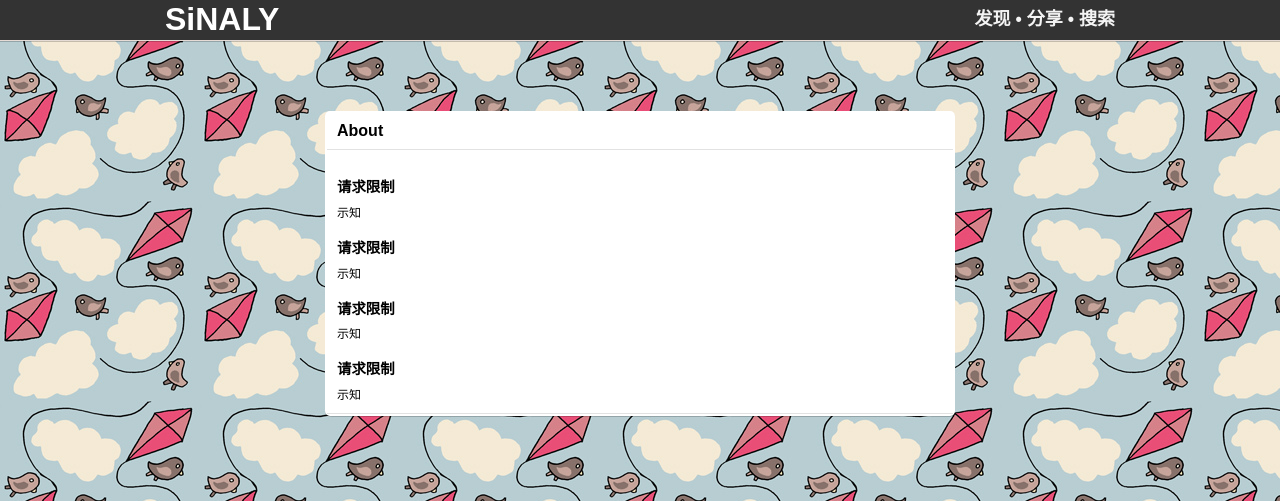
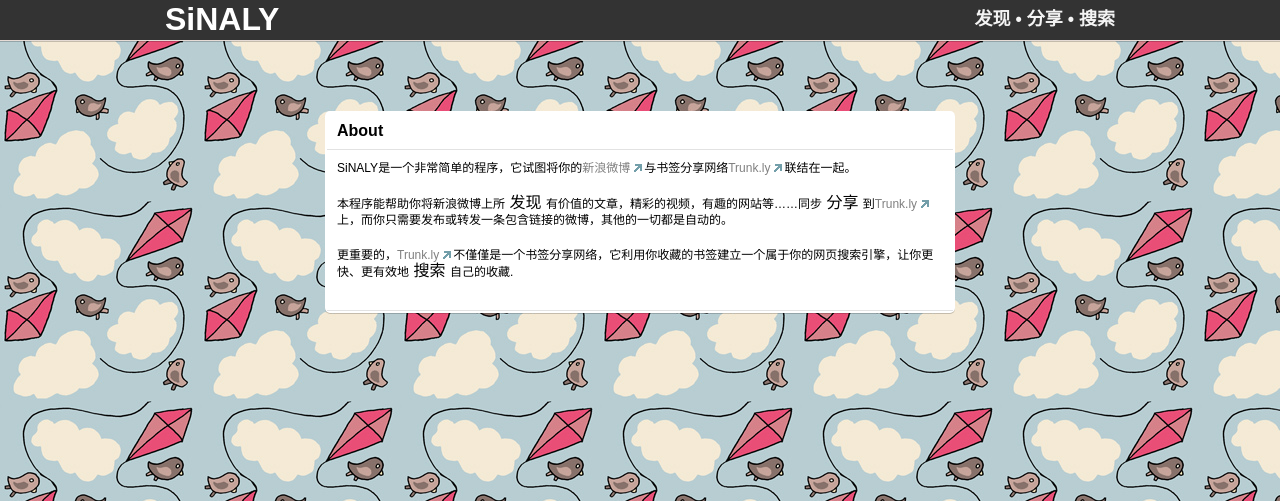
Before and after one commit to roymax/py-sinaly, a Python web app: template views/about.html in a window 1280 px wide. Shown: the top 501 px of the page. Run offline with Jinja, Linux system fonts and the light colour scheme; the template is opened without the code that fills it, so the values that code supplies are empty.

Commit message:
deploied on webfaction

```diff
--- a/fetch.py
+++ b/fetch.py
@@ -6,16 +6,17 @@ fetch.py
 Created by Roy on 2011-02-14.
 Copyright (c) 2011 __MyCompanyName__. All rights reserved.
 """
+
 import re
 import lxml.html
 import web
 from sinat import Sinat, OAuthToken, OAuthConsumer
 from trunkly import Trunkly
 
-
 SINA_CONSUMER_KEY = '3892402622' # your App Key
 SINA_CONSUMER_SECRET = '6af8bdaa10fb55fa82089a8a29787f81' # your App Secret
 
+#db = web.database(dbn='mysql', db='roymax_sinaly', user='roymax_sinaly', pw='654no8BAxf8hqnT')
 db = web.database(dbn='mysql', db='SINALY', user='root', pw='')
 sinaConsumer = OAuthConsumer(SINA_CONSUMER_KEY, SINA_CONSUMER_SECRET)
 p = re.compile('http://[\\w\\.\\-\\/]+')
--- a/models.py
+++ b/models.py
@@ -23,15 +23,17 @@ class User(Base):
 	password = Column(String(32))
 	provider = Column(String(4))
 	token = Column(String(32))
-	secret = Column(String(42))
+	secret = Column(String(32))
+	trunk_key = Column(String(42))
 
-	def __init__(self, passport, nickname, password, provider, token, secret ):
+	def __init__(self, passport, nickname, password, provider, token, secret, trunk_key ):
 		self.passport = passport
 		self.nickname = nickname
 		self.password = password
 		self.provider = provider
 		self.token = token
 		self.secret = secret
+		self.trunk_key = trunk_key
 
 	def __repr__(self)   :
 		return "<User('%s','%s')>" % (self.passport, self.password)
--- /dev/null
+++ b/static/javascripts/google-analytics.js
@@ -0,0 +1,9 @@
+var _gaq = _gaq || [];
+_gaq.push(['_setAccount', 'UA-727170-9']);
+_gaq.push(['_trackPageview']);
+
+(function() {
+  var ga = document.createElement('script'); ga.type = 'text/javascript'; ga.async = true;
+  ga.src = ('https:' == document.location.protocol ? 'https://ssl' : 'http://www') + '.google-analytics.com/ga.js';
+  var s = document.getElementsByTagName('script')[0]; s.parentNode.insertBefore(ga, s);
+})();
--- a/views/about.html
+++ b/views/about.html
@@ -13,14 +13,11 @@
 			</div>
 		</div>
 		<div class="cell">
-			<h5>请求限制</h5>
-			<div>示知</div>
-			<h5>请求限制</h5>
-			<div>示知</div>
-			<h5>请求限制</h5>
-			<div>示知</div>
-			<h5>请求限制</h5>
-			<div>示知</div>
+			<p>SiNALY是一个非常简单的程序，它试图将你的<a href="http://t.sina.com.cn" target="_blank">新浪微博</a>与书签分享网络<a href="http://trunk.ly" target="_blank">Trunk.ly</a>联结在一起。</p>
+			<p>
+			本程序能帮助你将新浪微博上所<span class="bigger"> 发现 </span>有价值的文章，精彩的视频，有趣的网站等……同步<span class="bigger"> 分享  </span>到<a href="http://trunk.ly" target="_blank">Trunk.ly</a>上，而你只需要发布或转发一条包含链接的微博，其他的一切都是自动的。
+			</p>
+			<p>更重要的，<a href="http://trunk.ly" target="_blank">Trunk.ly</a>不僅僅是一个书签分享网络，它利用你收藏的书签建立一个属于你的网页搜索引擎，让你更快、更有效地<span class="bigger"> 搜索 </span>自己的收藏.</p>
 		</div>
 
     </div>
--- a/views/templates/default.html
+++ b/views/templates/default.html
@@ -5,6 +5,8 @@
     {% block head %}
     <title>{% block title %}{% endblock %} - SiNALY</title>
 	<meta http-equiv="Content-Type" content="text/html; charset=utf-8">
+	<meta name="description" content="SiNALY是一个非常简单的程序，它试图将你的新浪微博与书签分享网络Trunk.ly联结在一起。本程序能帮助你将新浪微博上所 发现 有价值的文章，精彩的视频，有趣的网站等……同步 分享 到Trunk.ly上，而你只需要发布或转发一条包含链接的微博，其他的一切都是自动的。" />
+	<meta name="keywords" content="微博 书签 trunk.ly SiNALY" />
 	<link rel="stylesheet" type="text/css" media="screen,projection" href="/static/stylesheets/screen.css">
 	<link rel="stylesheet" type="text/css" media="print" href="/static/stylesheets/print.css">
 	<!--[if IE]>
@@ -49,11 +51,13 @@
 				<div>&copy; Copyright 2010 by <a href="http://blog.roynotes.com/" target="_blank" title="Roy Notes">Roy</a>. </div>
 				<div style="height:5px" ></div>
 				<small>
-					VERSION: 0.1
+					VERSION: Beta Forever
 					<br>
 			   		 &#x238B;&nbsp;&nbsp;No Time is No Excuse
 				</small>
         	{% endblock %}
 		</div>
     </div>
+	<script src="/static/javascripts/google-analytics.js" type="text/javascript" charset="utf-8"></script>
+
 </body>
```
Also changed, not shown: app.py (+10 -2 lines), 1 other file.
